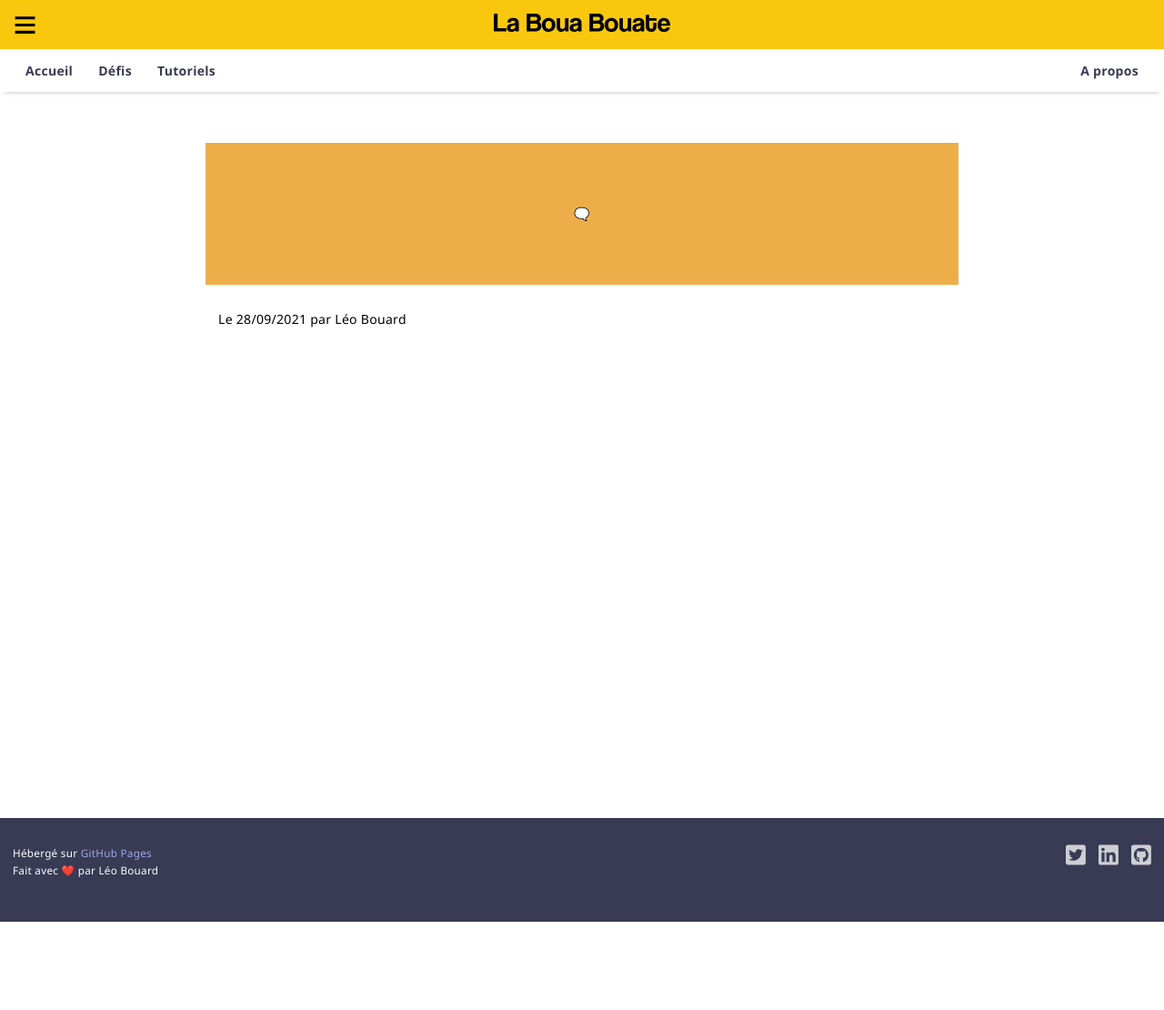
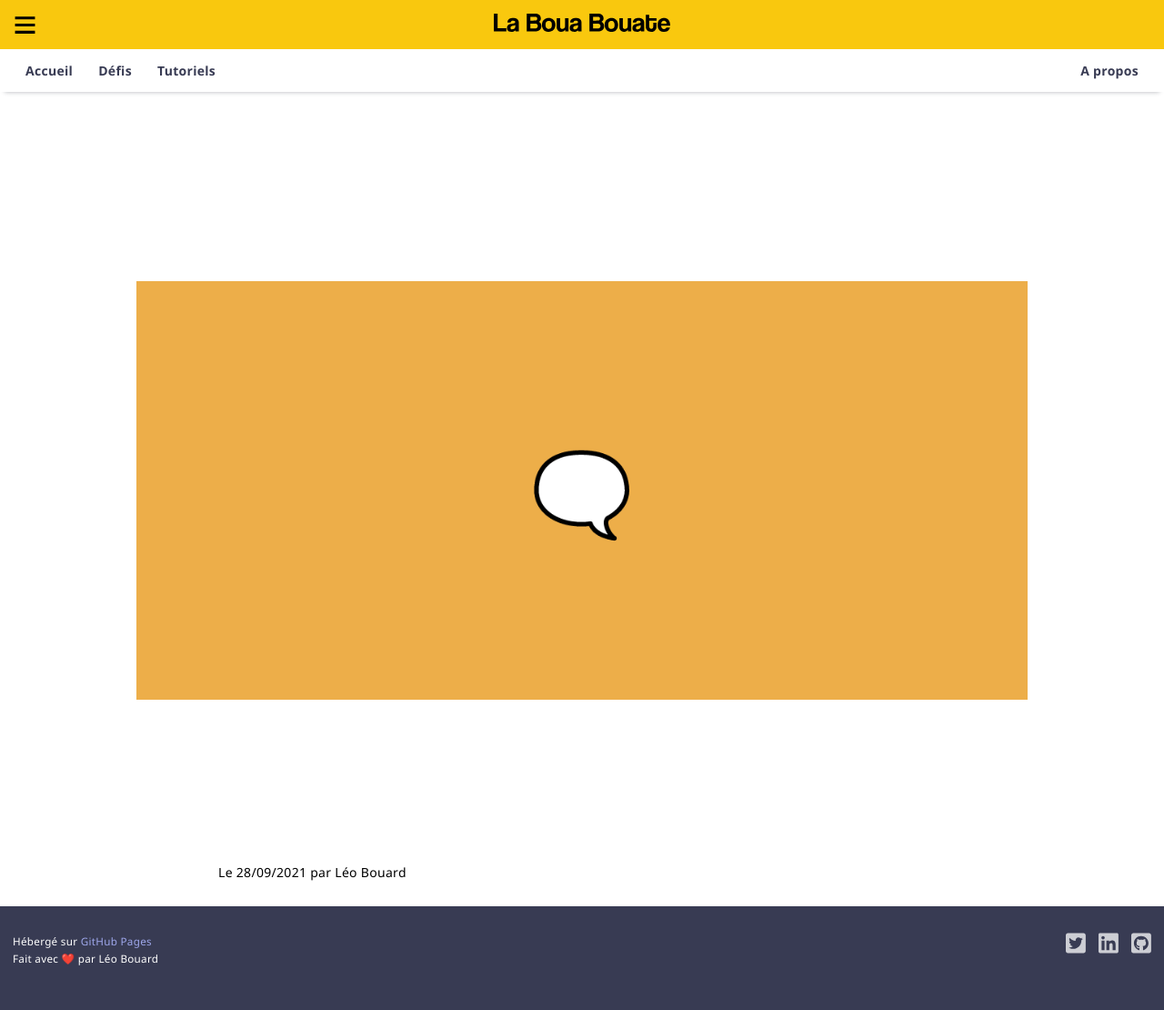
Before and after one commit to leobouard/leobouard.github.io, a Jekyll site: the page built from _posts/2021-09-28-begaiement.md, in a window 1280 px wide. Shown: the whole page at 91% size. Built offline with Jekyll 4.4.1, drawn with Linux system fonts in a browser that asks for light colours; before the commit the page ends 1013 px from its top, so only the background shows below that.

Commit message:
Update post.html

```diff
--- a/_layouts/post.html
+++ b/_layouts/post.html
@@ -2,7 +2,7 @@
 layout: default
 ---
 
-<div class="hero" style="background-color: {{ page.thumbnailColor }}; line-height: 100px;">
+<div class="hero" style="background-color: {{ page.thumbnailColor }}; line-height: 100px; font-size: 90px;">
     {{ page.icon }}
 </div>
 
```
